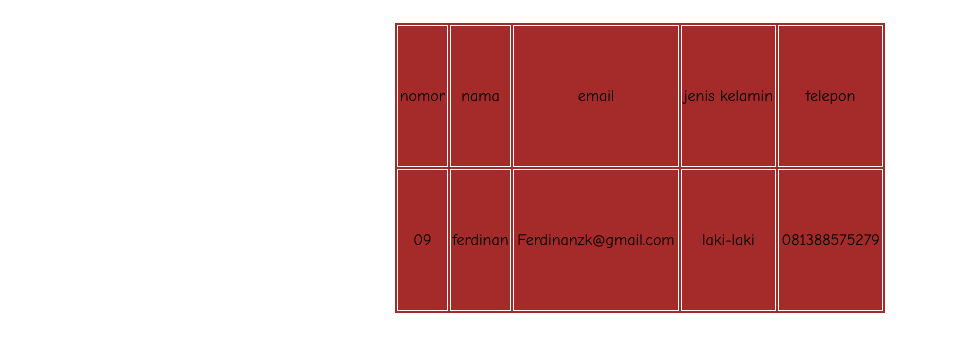
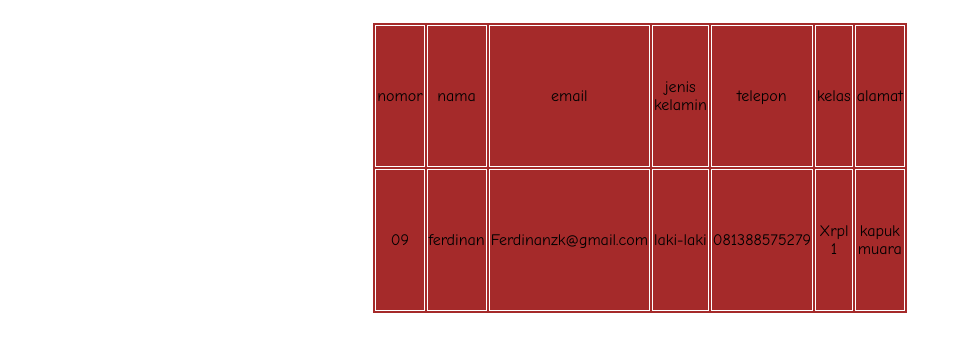
Before and after one commit to Ferdinanzk01/pts_genap, a plain HTML site: page Home.Html in a window 1280 px wide. Shown: the part 48-400 px from the top of the page, without its empty margins (0-961 px from the left). Drawn offline with Linux system fonts and the light colour scheme.

Commit message:
penambahan 2data

```diff
--- a/Home.Html
+++ b/Home.Html
@@ -20,6 +20,12 @@
                 <td align=center valign=middle>
                     telepon
                 </td>
+               <td align=center valign=middle>
+                    kelas
+                </td>
+                <td align=center valign=middle>
+                    alamat
+                </td>
             </tr>
             <tr>
                 <td colspan="5"  align=center valign=middle>
@@ -37,7 +43,12 @@
                 <td align=center valign=middle>
                     081388575279
                 </td>
-
+                 <td align=center valign=middle>
+                    Xrpl 1
+                </td>
+                <td align=center valign=middle>
+                    kapuk muara
+                </td>
             </tr>
         </font></table>
 </body>
```
